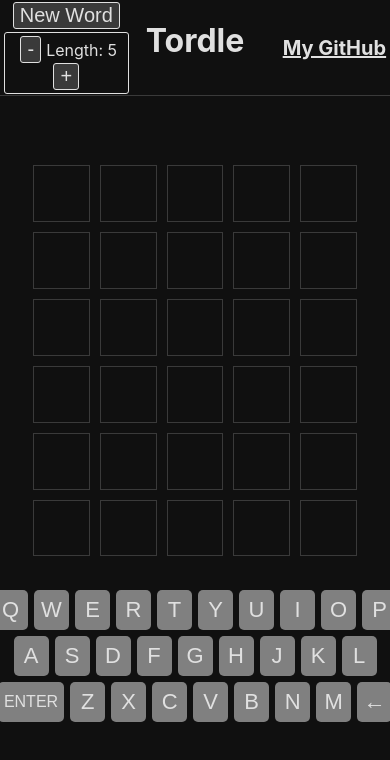
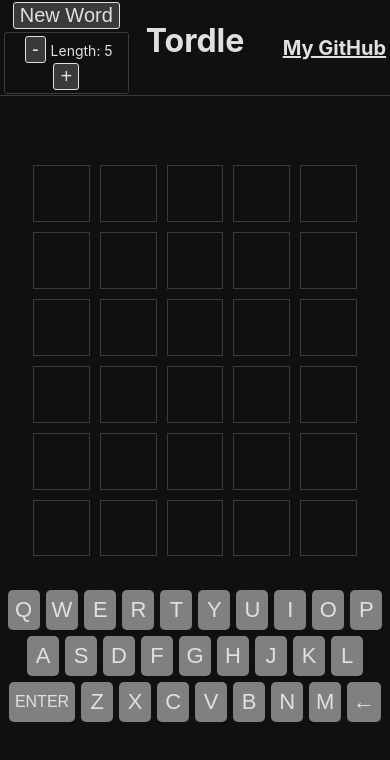
Before and after one commit to CDrury0/tordle, a React (Create React App) app: page / in a window 390 px wide. Shown: the top 760 px of the page. Built offline with nearby package versions, Linux system fonts and the light colour scheme.

Commit message:
Styling Adjustments for Mobile

```diff
--- a/src/App.css
+++ b/src/App.css
@@ -76,7 +76,7 @@ button.bgGray, .bgGray {
   background-color: gray;
   margin: 3px;
   font-size: clamp(22px, 2vw, 36px);
-  min-width: clamp(35px, 2vw, 50px);
+  min-width: clamp(32px, 2vw, 50px);
   min-height: clamp(40px, 2vh, 60px);
   border-radius: 5px;
   color: var(--white);
@@ -117,11 +117,11 @@ a, a:visited {
 }
 
 #lengthControls {
-  border: thin solid var(--white);
+  border: thin solid var(--dark-gray);
   border-radius: 3px;
   padding: 3px;
   margin-top: 3px;
-  font-size: clamp(16px, 2.5vw, 22px);
+  font-size: clamp(14px, 2.5vw, 20px);
 }
 
 #lengthControls > button {
```
